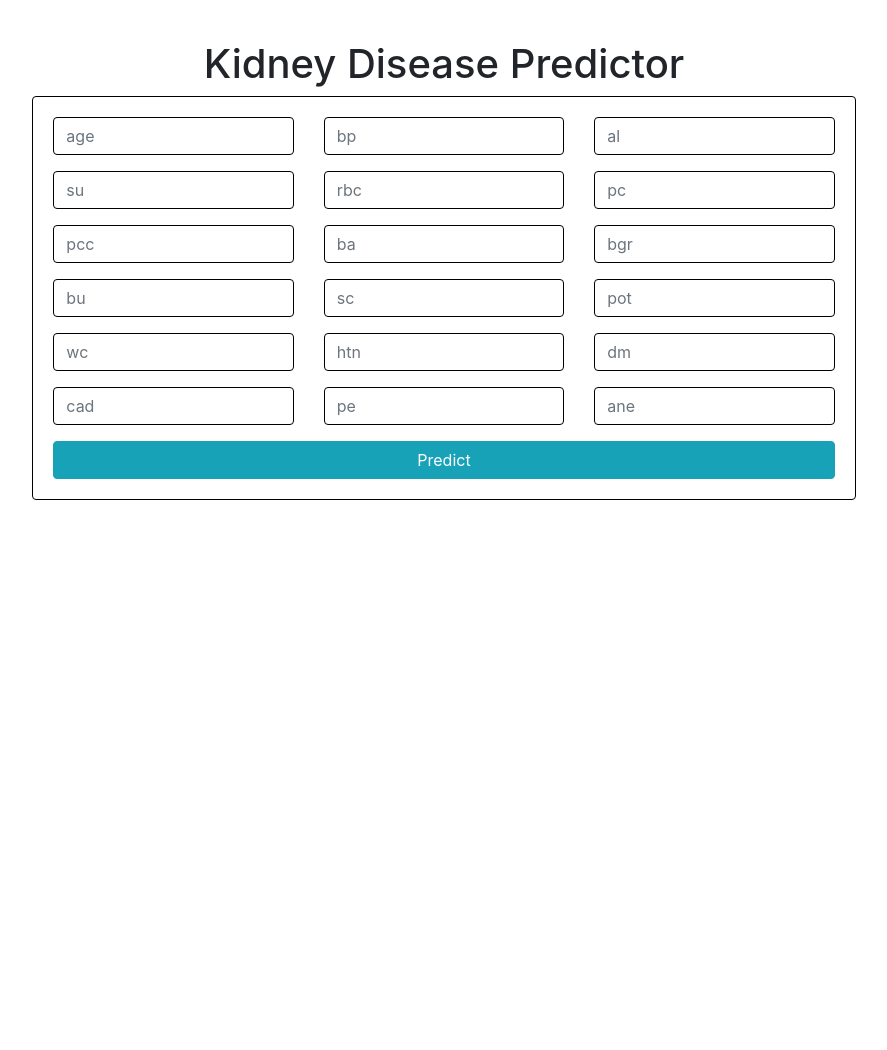
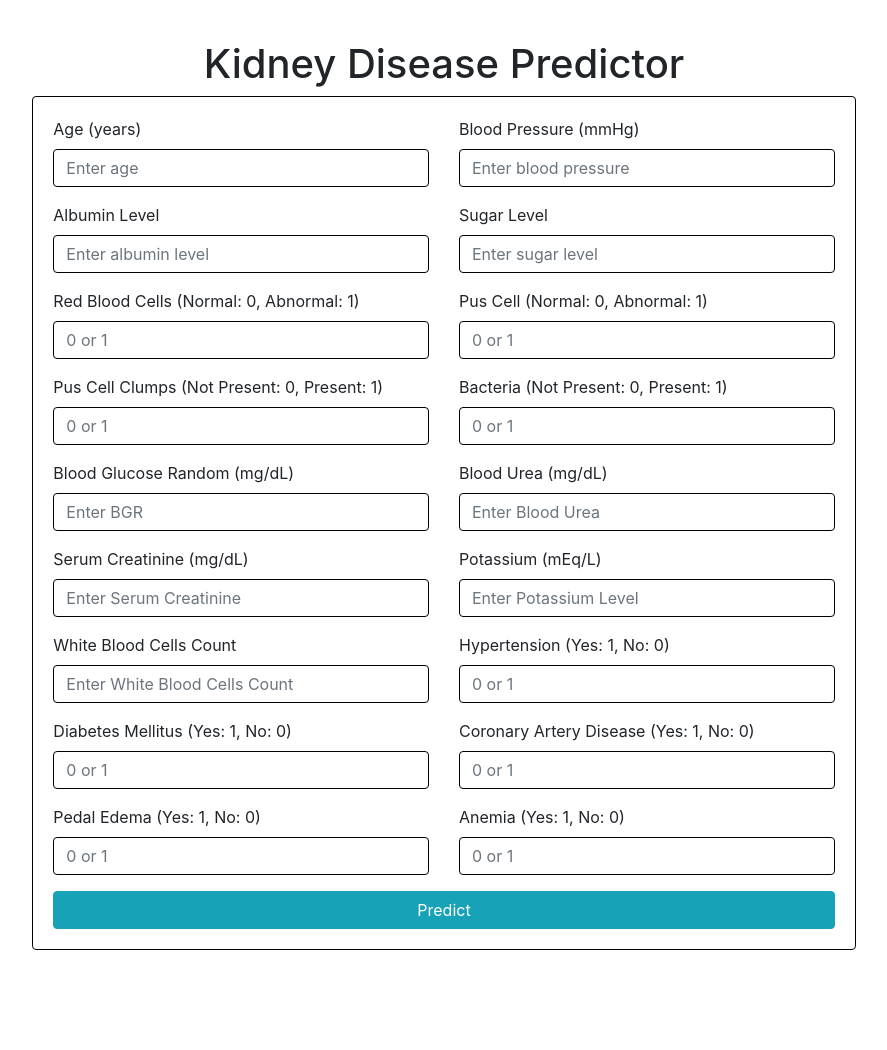
Before and after one commit to amoghbharadwaj21/Multi_Disease_Predictor, a Flask app: page /kidney in a window 1280 px wide. Shown: the part 56-1106 px from the top of the page, without its empty margins (196-1083 px from the left). Before the commit the page ends 556 px from the top, so only its background shows below. Run offline with Flask 2, Linux system fonts and the light colour scheme; some libraries are stand-ins or nearby versions.

Commit message:
fix: input fields

```diff
--- a/templates/kidney.html
+++ b/templates/kidney.html
@@ -1,111 +1,135 @@
 {% extends 'main.html' %}
 {% block content %}
 
-<div class="row"  style="margin-bottom: 125px;">
+<div class="row" style="margin-bottom: 100px;">
     <div class="col-md-2"></div>
     <div class="col-md-8">
         <center><h1>Kidney Disease Predictor</h1></center>
         <div class="card card-body" style="border: 1px solid black;">
             <form class="form-horizontal" action="{{ url_for('predictPage') }}" method="POST">
                 <div class="row">
-                    <div class="col-md-4">
+                    <div class="col-md-6">
                         <div class="form-group">
-                            <input style="border: 1px solid black;" class="form-control" type="text" name="age" placeholder="age">
+                            <label for="age">Age (years)</label>
+                            <input style="border: 1px solid black;" class="form-control" type="text" name="age" placeholder="Enter age" required>
                         </div>
                     </div>
-                    <div class="col-md-4">
+                    <div class="col-md-6">
                         <div class="form-group">
-                            <input style="border: 1px solid black;" class="form-control" type="text" name="bp" placeholder="bp">
-                        </div>
-                    </div>
-                    <div class="col-md-4">
-                        <div class="form-group">
-                            <input style="border: 1px solid black;" class="form-control" type="text" name="al" placeholder="al">
+                            <label for="bp">Blood Pressure (mmHg)</label>
+                            <input style="border: 1px solid black;" class="form-control" type="text" name="bp" placeholder="Enter blood pressure" required>
                         </div>
                     </div>
                 </div>
                 <div class="row">
-                    <div class="col-md-4">
+                    <div class="col-md-6">
                         <div class="form-group">
-                            <input style="border: 1px solid black;" class="form-control" type="text" name="su" placeholder="su">
+                            <label for="al">Albumin Level</label>
+                            <input style="border: 1px solid black;" class="form-control" type="text" name="al" placeholder="Enter albumin level" required>
                         </div>
                     </div>
-                    <div class="col-md-4">
+                    <div class="col-md-6">
                         <div class="form-group">
-                            <input style="border: 1px solid black;" class="form-control" type="text" name="rbc" placeholder="rbc">
-                        </div>
-                    </div>
-                    <div class="col-md-4">
-                        <div class="form-group">
-                            <input style="border: 1px solid black;" class="form-control" type="text" name="pc" placeholder="pc">
+                            <label for="su">Sugar Level</label>
+                            <input style="border: 1px solid black;" class="form-control" type="text" name="su" placeholder="Enter sugar level" required>
                         </div>
                     </div>
                 </div>
                 <div class="row">
-                    <div class="col-md-4">
+                    <div class="col-md-6">
                         <div class="form-group">
-                            <input style="border: 1px solid black;" class="form-control" type="text" name="pcc" placeholder="pcc">
+                            <label for="rbc">Red Blood Cells (Normal: 0, Abnormal: 1)</label>
+                            <input style="border: 1px solid black;" class="form-control" type="text" name="rbc" placeholder="0 or 1" required>
                         </div>
                     </div>
-                    <div class="col-md-4">
+                    <div class="col-md-6">
                         <div class="form-group">
-                            <input style="border: 1px solid black;" class="form-control" type="text" name="ba" placeholder="ba">
-                        </div>
-                    </div>
-                    <div class="col-md-4">
-                        <div class="form-group">
-                            <input style="border: 1px solid black;" class="form-control" type="text" name="bgr" placeholder="bgr">
+                            <label for="pc">Pus Cell (Normal: 0, Abnormal: 1)</label>
+                            <input style="border: 1px solid black;" class="form-control" type="text" name="pc" placeholder="0 or 1" required>
                         </div>
                     </div>
                 </div>
                 <div class="row">
-                    <div class="col-md-4">
+                    <div class="col-md-6">
                         <div class="form-group">
-                            <input style="border: 1px solid black;" class="form-control" type="text" name="bu" placeholder="bu">
+                            <label for="pcc">Pus Cell Clumps (Not Present: 0, Present: 1)</label>
+                            <input style="border: 1px solid black;" class="form-control" type="text" name="pcc" placeholder="0 or 1" required>
                         </div>
                     </div>
-                    <div class="col-md-4">
+                    <div class="col-md-6">
                         <div class="form-group">
-                            <input style="border: 1px solid black;" class="form-control" type="text" name="sc" placeholder="sc">
-                        </div>
-                    </div>
-                    <div class="col-md-4">
-                        <div class="form-group">
-                            <input style="border: 1px solid black;" class="form-control" type="text" name="pot" placeholder="pot">
+                            <label for="ba">Bacteria (Not Present: 0, Present: 1)</label>
+                            <input style="border: 1px solid black;" class="form-control" type="text" name="ba" placeholder="0 or 1" required>
                         </div>
                     </div>
                 </div>
                 <div class="row">
-                    <div class="col-md-4">
+                    <div class="col-md-6">
                         <div class="form-group">
-                            <input style="border: 1px solid black;" class="form-control" type="text" name="wc" placeholder="wc">
+                            <label for="bgr">Blood Glucose Random (mg/dL)</label>
+                            <input style="border: 1px solid black;" class="form-control" type="text" name="bgr" placeholder="Enter BGR" required>
                         </div>
                     </div>
-                    <div class="col-md-4">
+                    <div class="col-md-6">
                         <div class="form-group">
-                            <input style="border: 1px solid black;" class="form-control" type="text" name="htn" placeholder="htn">
-                        </div>
-                    </div>
-                    <div class="col-md-4">
-                        <div class="form-group">
-                            <input style="border: 1px solid black;" class="form-control" type="text" name="dm" placeholder="dm">
+                            <label for="bu">Blood Urea (mg/dL)</label>
+                            <input style="border: 1px solid black;" class="form-control" type="text" name="bu" placeholder="Enter Blood Urea" required>
                         </div>
                     </div>
                 </div>
                 <div class="row">
-                    <div class="col-md-4">
+                    <div class="col-md-6">
                         <div class="form-group">
-                            <input style="border: 1px solid black;" class="form-control" type="text" name="cad" placeholder="cad">
+                            <label for="sc">Serum Creatinine (mg/dL)</label>
+                            <input style="border: 1px solid black;" class="form-control" type="text" name="sc" placeholder="Enter Serum Creatinine" required>
                         </div>
                     </div>
-                    <div class="col-md-4">
+                    <div class="col-md-6">
                         <div class="form-group">
-                            <input style="border: 1px solid black;" class="form-control" type="text" name="pe" placeholder="pe">
+                            <label for="pot">Potassium (mEq/L)</label>
+                            <input style="border: 1px solid black;" class="form-control" type="text" name="pot" placeholder="Enter Potassium Level" required>
                         </div>
                     </div>
-                    <div class="col-md-4">
+                </div>
+                <div class="row">
+                    <div class="col-md-6">
                         <div class="form-group">
-                            <input style="border: 1px solid black;" class="form-control" type="text" name="ane" placeholder="ane">
+                            <label for="wc">White Blood Cells Count</label>
+                            <input style="border: 1px solid black;" class="form-control" type="text" name="wc" placeholder="Enter White Blood Cells Count" required>
+                        </div>
+                    </div>
+                    <div class="col-md-6">
+                        <div class="form-group">
+                            <label for="htn">Hypertension (Yes: 1, No: 0)</label>
+                            <input style="border: 1px solid black;" class="form-control" type="text" name="htn" placeholder="0 or 1" required>
+                        </div>
+                    </div>
+                </div>
+                <div class="row">
+                    <div class="col-md-6">
+                        <div class="form-group">
+                            <label for="dm">Diabetes Mellitus (Yes: 1, No: 0)</label>
+                            <input style="border: 1px solid black;" class="form-control" type="text" name="dm" placeholder="0 or 1" required>
+                        </div>
+                    </div>
+                    <div class="col-md-6">
+                        <div class="form-group">
+                            <label for="cad">Coronary Artery Disease (Yes: 1, No: 0)</label>
+                            <input style="border: 1px solid black;" class="form-control" type="text" name="cad" placeholder="0 or 1" required>
+                        </div>
+                    </div>
+                </div>
+                <div class="row">
+                    <div class="col-md-6">
+                        <div class="form-group">
+                            <label for="pe">Pedal Edema (Yes: 1, No: 0)</label>
+                            <input style="border: 1px solid black;" class="form-control" type="text" name="pe" placeholder="0 or 1" required>
+                        </div>
+                    </div>
+                    <div class="col-md-6">
+                        <div class="form-group">
+                            <label for="ane">Anemia (Yes: 1, No: 0)</label>
+                            <input style="border: 1px solid black;" class="form-control" type="text" name="ane" placeholder="0 or 1" required>
                         </div>
                     </div>
                 </div>
--- a/templates/malaria.html
+++ b/templates/malaria.html
@@ -27,7 +27,7 @@
             <center><h3>Please upload the image of the cell</h3></center>
             <form class="form-horizontal" action="{{ url_for('malariapredictPage') }}" method="POST" enctype="multipart/form-data">
                 <center>
-                <input onchange="readURL(this);" type="file" name="file" placeholder="Upload Image">
+                <input onchange="readURL(this);" type="file" name="file" placeholder="Upload Image" required>
                 <br>
                 <br>
                 <img class="img-fluid" id="blah" src="#" alt="UPLOADED IMAGE WILL APPEAR HERE" />
```
Also changed, not shown: templates/diabetes.html (+8 -8 lines), templates/heart.html (+62 -48 lines), templates/liver.html (+10 -10 lines).
